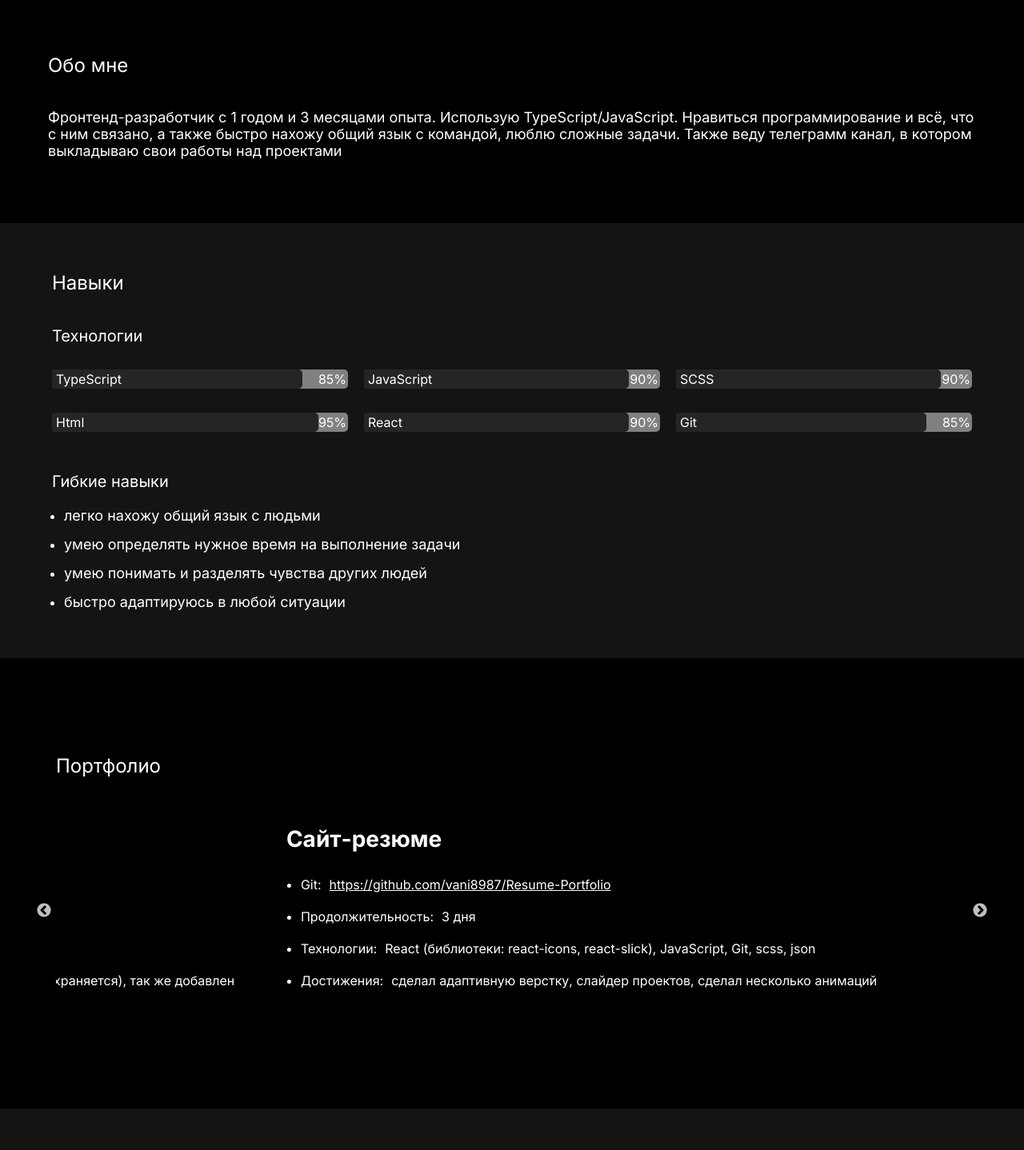
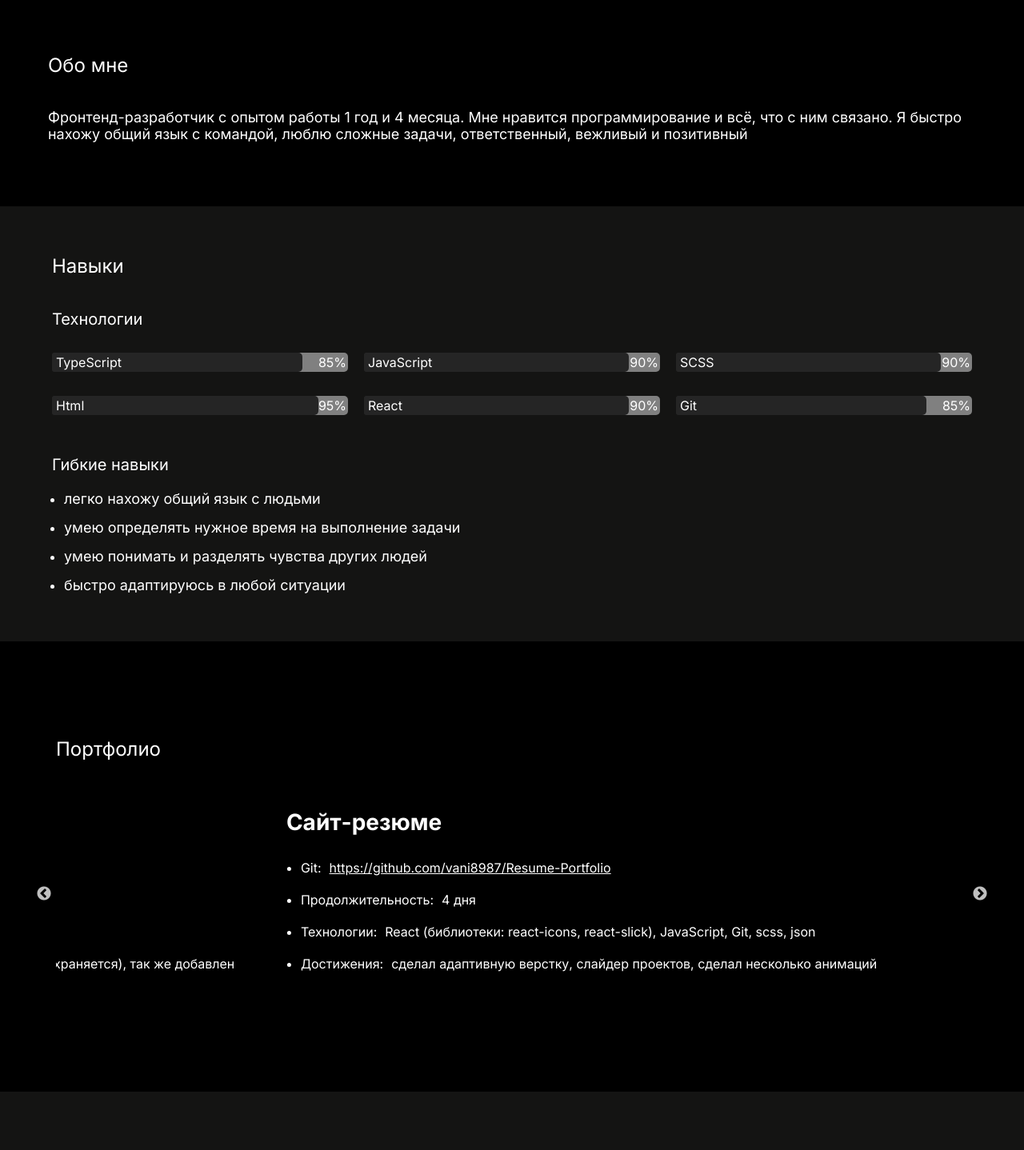
Before and after one commit to vani8987/Resume-Portfolio, a React (Create React App) app: page / in a window 1280 px wide. Shown: the part 386-1824 px from the top of the page at 80% size. Built offline with nearby package versions, Linux system fonts and the light colour scheme.

Commit message:
add project

```diff
--- a/src/Project.json
+++ b/src/Project.json
@@ -10,9 +10,17 @@
     {
         "Title": "Сайт-резюме",
         "LinkGit": "https://github.com/vani8987/Resume-Portfolio",
-        "Time": "3 дня",
+        "Time": "4 дня",
         "technologies": "React (библиотеки: react-icons, react-slick), JavaScript, Git, scss, json",
         "achievements": "сделал адаптивную верстку, слайдер проектов, сделал несколько анимаций",
         "id": 2
+    },
+    {
+        "Title": "Сайт погоды",
+        "LinkGit": "github.com/vani8987/weather-forecast",
+        "Time": "7 дня",
+        "technologies": "React (библиотеки: react-icons), API (OpenWeatherAPI), TypeScript, Git, Tailwind",
+        "achievements": "Использовал API для поиска погоды по городу, сделал адаптив",
+        "id": 3
     }
 ]
--- a/src/components/Main/About me/index.jsx
+++ b/src/components/Main/About me/index.jsx
@@ -5,7 +5,7 @@ const AboutMe = () => {
         <div className="About-me" id="AboutMe" data-aos="flip-down">
             <div className="container">
                 <h1>Обо мне</h1>
-                <h2>Фронтенд-разработчик с 1 годом и 3 месяцами опыта. Использую TypeScript/JavaScript. Нравиться программирование и всё, что с ним связано, а также быстро нахожу общий язык с командой, люблю сложные задачи. Также веду телеграмм канал, в котором выкладываю свои работы над проектами </h2>
+                <h2>Фронтенд-разработчик с опытом работы 1 год и 4 месяца. Мне нравится программирование и всё, что с ним связано. Я быстро нахожу общий язык с командой, люблю сложные задачи, ответственный, вежливый и позитивный</h2>
             </div>
         </div>
     );
```
